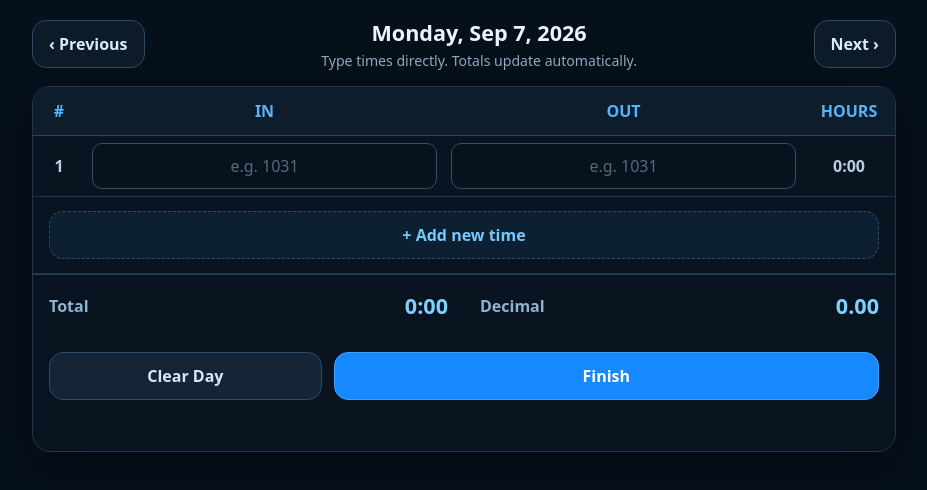
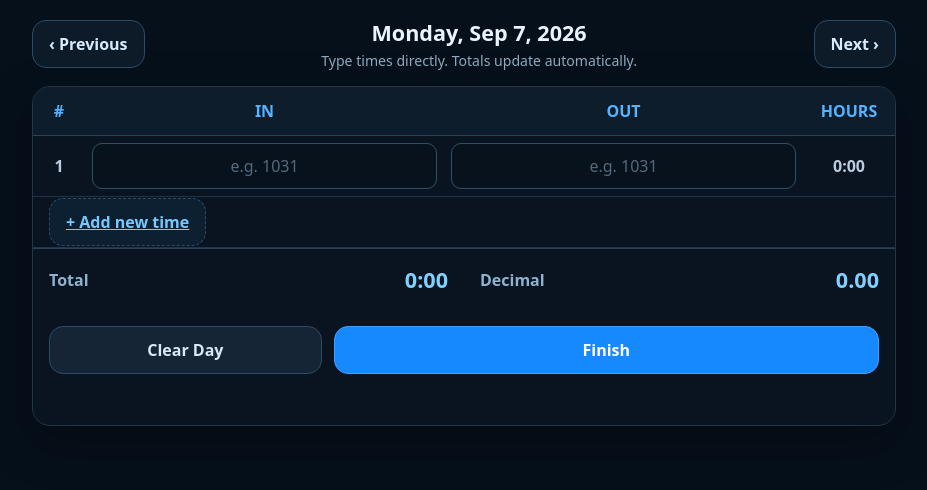
Before and after one commit to FiREDragoN35769/TimeStamp, a website: page www/index.html in a window 1280 px wide. Shown: the whole page, without its empty margins (176-1103 px from the left). Drawn offline with Linux system fonts and the light colour scheme.

Commit message:
Make Add new time a reliable navigation action

```diff
--- a/www/index.html
+++ b/www/index.html
@@ -25,7 +25,7 @@
       <div id="rows" class="rows"></div>
 
       <div class="add-row-wrap">
-        <button id="addTimeBtn" type="button" class="add-time">+ Add new time</button>
+        <a id="addTimeBtn" class="add-time" href="index.html?add=1">+ Add new time</a>
       </div>
 
       <div class="totals">
```
